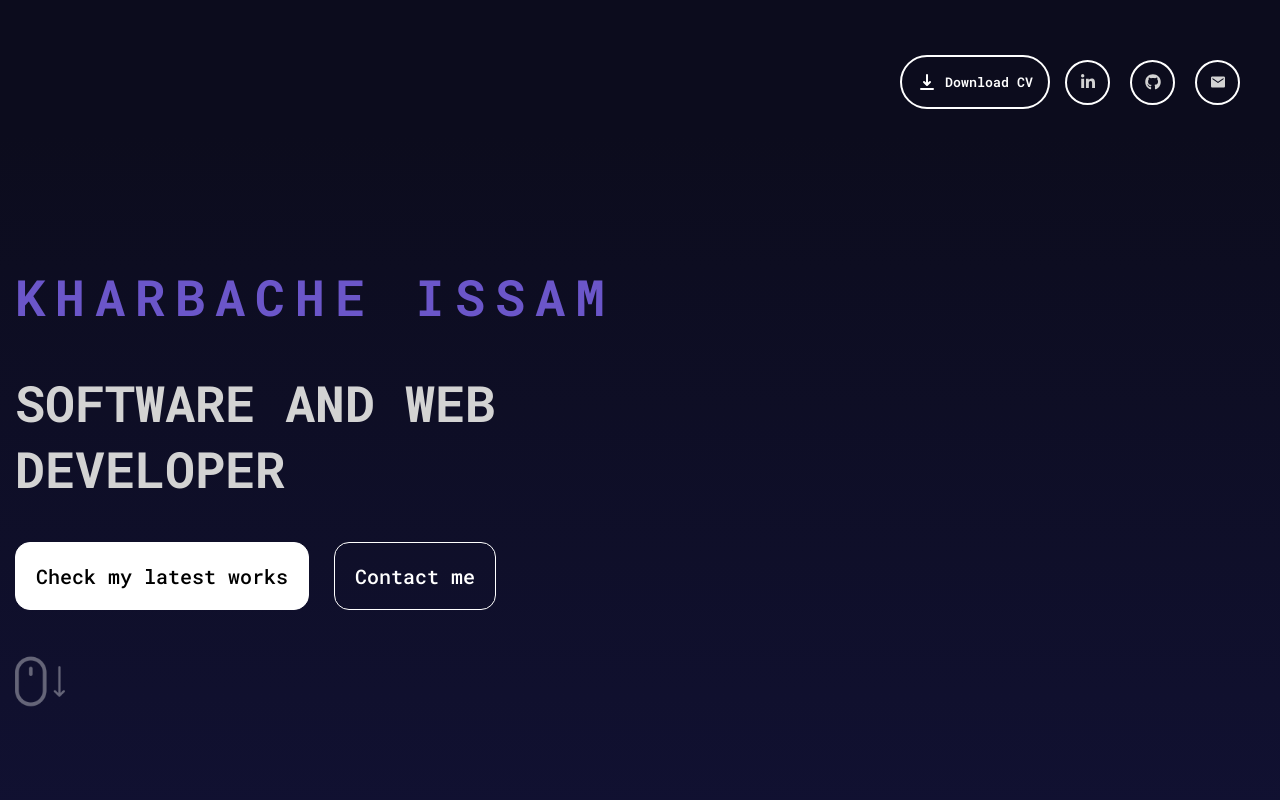
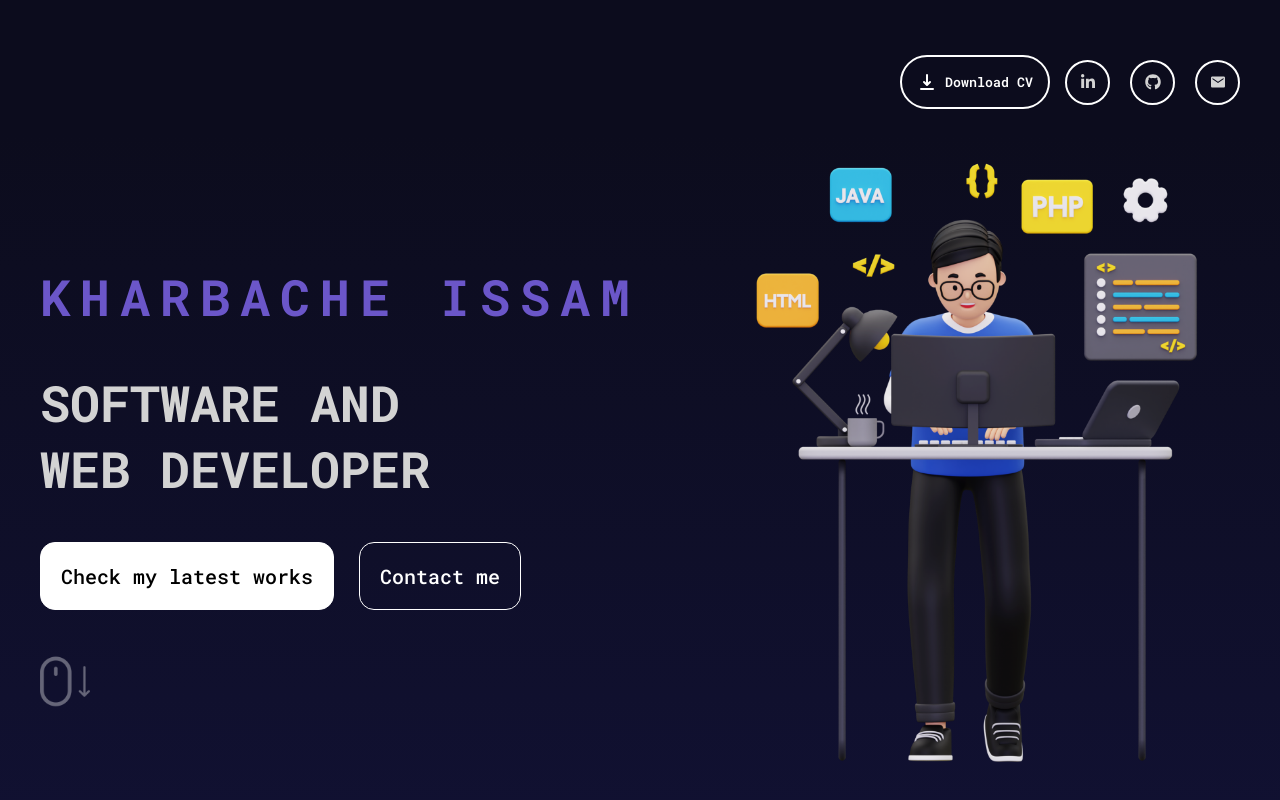
Before and after one commit to IssamKharbache/My-personal-portfolio, a React (Vite) app: page / in a window 1280 px wide. Shown: the part 768-1568 px from the top of the page. Built offline with nearby package versions, Linux system fonts and the light colour scheme.

Commit message:
editing more styling to make the laptop view more friendly

```diff
--- a/src/app.scss
+++ b/src/app.scss
@@ -33,17 +33,17 @@ section {
 }
 
 @mixin tablet {
-  @media (max-width: 1024px) {
+  @media (max-width: 1250px) {
     @content;
   }
 }
 @mixin laptop {
-  @media (max-width: 1366px) {
+  @media (max-width: 1632px) {
     @content;
   }
 }
 @mixin desktop {
-  @media (max-width: 1920px) {
+  @media (max-width: 2250px) {
     @content;
   }
 }
--- a/src/components/about/about.scss
+++ b/src/components/about/about.scss
@@ -134,11 +134,11 @@
         padding: 25px;
       }
       @include mobile {
-        font-size: 13px;
-        line-height: 17px;
+        font-size: 17px;
+        line-height: 20px;
         margin-bottom: 25px;
         text-align: center;
-        padding: 25px;
+        padding: 15px;
       }
     }
   }
--- a/src/components/contact/contact.scss
+++ b/src/components/contact/contact.scss
@@ -39,7 +39,7 @@
         line-height: 40px;
         margin-bottom: 15px;
         @include mobile {
-          display: none;
+          font-size: 15px;
         }
       }
     }
--- a/src/components/hero/hero.scss
+++ b/src/components/hero/hero.scss
@@ -4,6 +4,9 @@
   overflow: hidden;
   background: linear-gradient(180deg, #0c0c1d, #111132);
   position: relative;
+  @include laptop {
+    padding: 25px;
+  }
   .wrapper {
     max-width: 1366px;
     height: 100%;
@@ -99,11 +102,11 @@
     right: 0;
     img {
       height: 90%;
-      width: 70%;
+      width: 100%;
       object-fit: cover;
-      @include desktop {
-        display: none;
-      }
+    }
+    @include tablet {
+      display: none;
     }
   }
 
```
